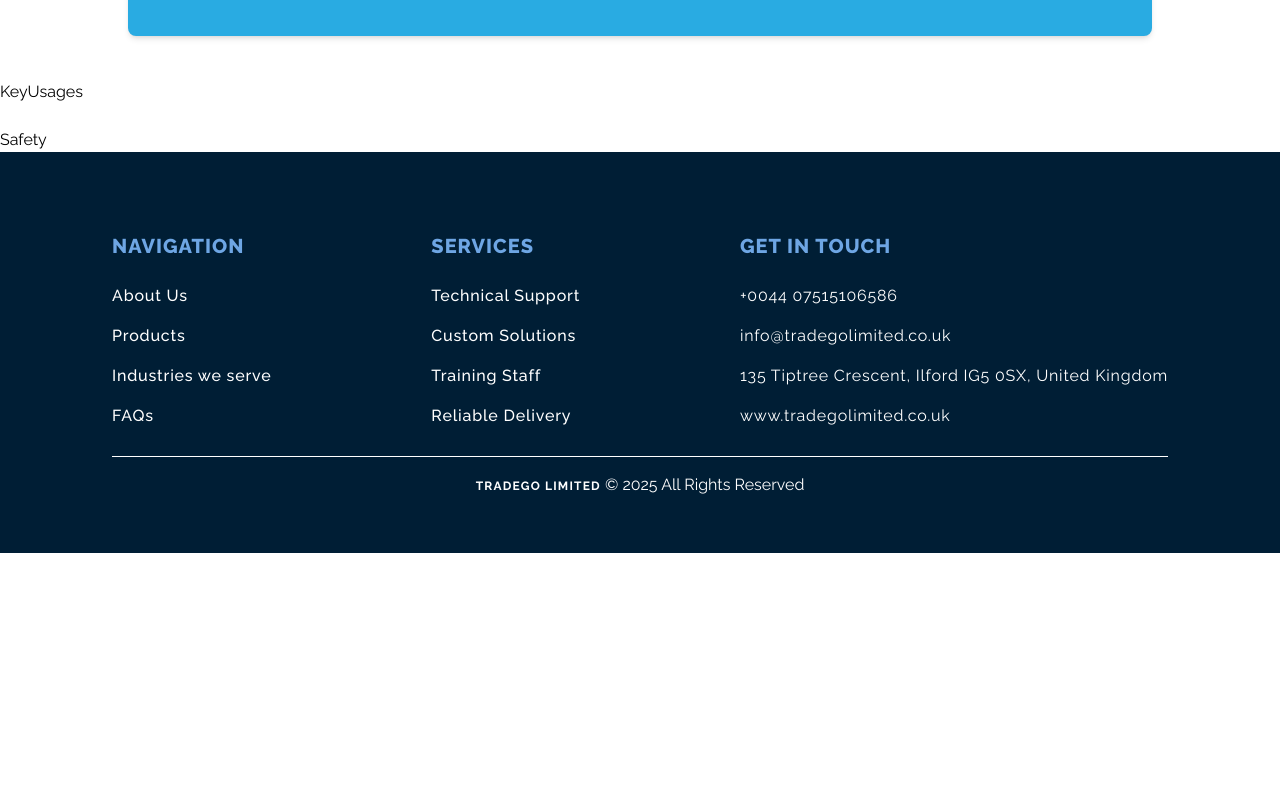
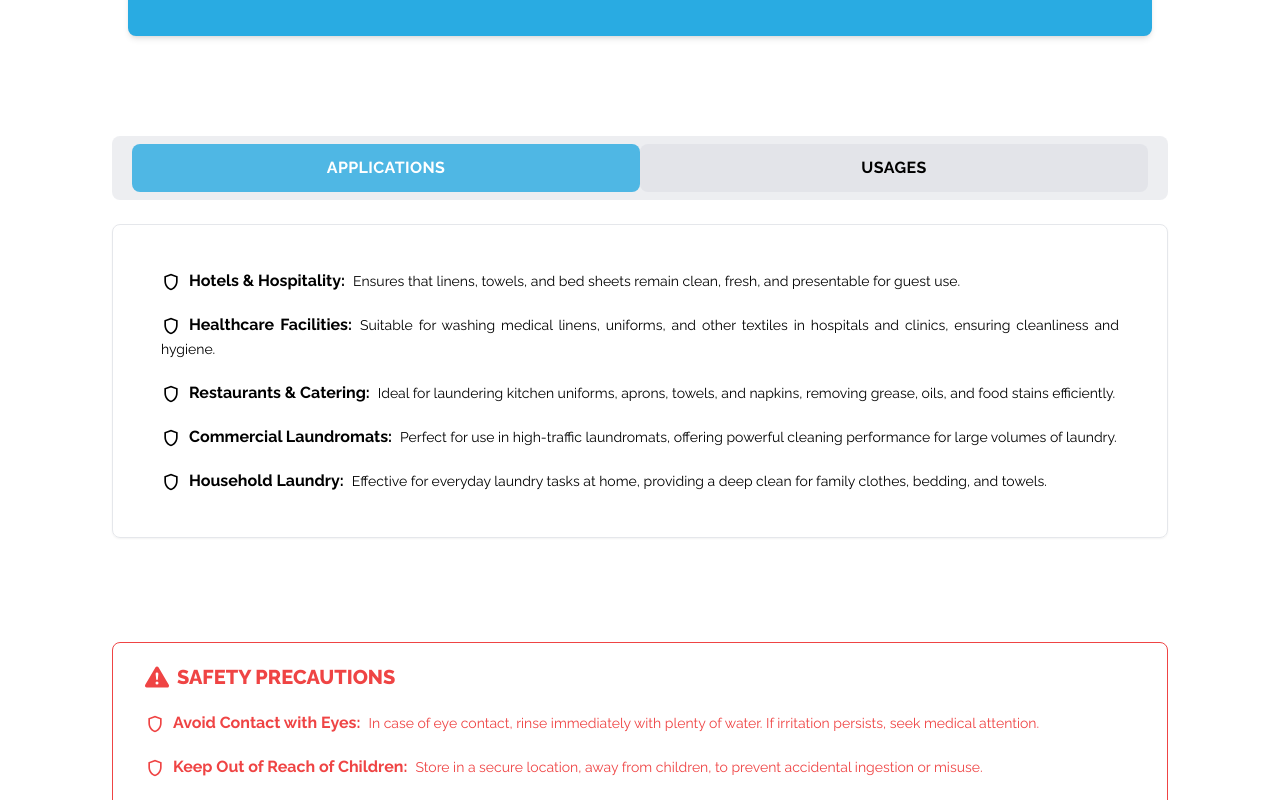
Before and after one commit to Zahidul-Turja/trade-go-limited, a Next.js app: page /products/1 in a window 1280 px wide. Shown: the part 1440-2240 px from the top of the page. Before the commit the page ends 1993 px from the top, so only its background shows below. Built offline with nearby package versions, Linux system fonts and the light colour scheme.

Commit message:
Replace KeyUsages with ApplicationsAndUsages component in ProductDetailsPage; enhance Safety component with detailed safety precautions

```diff
--- a/app/_components/pages/ProductDetailsPage.js
+++ b/app/_components/pages/ProductDetailsPage.js
@@ -6,7 +6,7 @@
 import { products } from "@/app/_data/products";
 import PageHeader from "../PageHeader";
 import KeyFeatures from "../sections/KeyFeatures";
-import KeyUsages from "../sections/KeyUsages";
+import ApplicationsAndUsage from "../sections/ApplicationsAndUsages";
 import Safety from "../sections/Safety";
 
 function ProductDetailsPage() {
@@ -51,7 +51,7 @@
 
       {product.keys && <KeyFeatures features={product.keys} />}
       {product.applications && product.usages && (
-        <KeyUsages
+        <ApplicationsAndUsage
           applications={product.applications}
           usages={product.usages}
         />
--- /dev/null
+++ b/app/_components/sections/ApplicationsAndUsages.js
@@ -0,0 +1,90 @@
+"use client";
+
+import { useState } from "react";
+import { MdOutlineShield } from "react-icons/md";
+
+function ApplicationsAndUsages({ applications, usages }) {
+  const [activeTab, setActiveTab] = useState("applications");
+
+  return (
+    <section className="mx-auto w-full px-5 py-6 md:py-medium lg:px-big">
+      <div className="flex items-center justify-between overflow-hidden rounded-lg bg-gray-300/40 px-5 py-2">
+        <button
+          onClick={() => setActiveTab("applications")}
+          className={`w-full rounded-lg px-4 py-2 text-sm font-bold uppercase tracking-wide transition-all duration-300 md:py-3 md:text-base ${
+            activeTab === "applications"
+              ? "bg-primary/80 text-white"
+              : "bg-gray-300/40"
+          }`}
+        >
+          Applications
+        </button>
+        <button
+          onClick={() => setActiveTab("usages")}
+          className={`w-full rounded-lg px-4 py-2 text-sm font-bold uppercase tracking-wide transition-all duration-300 md:py-3 md:text-base ${
+            activeTab === "usages"
+              ? "bg-primary/80 text-white"
+              : "bg-gray-300/40"
+          }`}
+        >
+          Usages
+        </button>
+      </div>
+
+      {activeTab === "applications" && (
+        <Applications applications={applications} />
+      )}
+      {activeTab === "usages" && <Usages usages={usages} />}
+    </section>
+  );
+}
+
+export default ApplicationsAndUsages;
+
+function Applications({ applications }) {
+  return (
+    <div className="mx-auto mt-6 w-full rounded-lg border border-gray-200 px-small py-6 text-center shadow-sm">
+      {applications.map((app, index) => (
+        <div key={index} className="my-5 text-justify">
+          {Object.entries(app).map(([key, value], i) => (
+            <div key={i} className="">
+              <MdOutlineShield className="inline text-xl" />
+              <span
+                className={`mx-2 text-base font-bold ${isNaN(key) ? "" : "hidden"}`}
+              >
+                {key}:
+              </span>
+              <span className={`text-sm ${isNaN(key) ? "" : "ml-2"}`}>
+                {value}
+              </span>
+            </div>
+          ))}
+        </div>
+      ))}
+    </div>
+  );
+}
+
+function Usages({ usages }) {
+  return (
+    <div className="mx-auto mt-6 w-full rounded-lg border border-gray-200 px-small py-6 text-center shadow-sm">
+      {usages.map((use, index) => (
+        <div key={index} className="my-5 text-justify">
+          {Object.entries(use).map(([key, value], i) => (
+            <div key={i} className="">
+              <MdOutlineShield className="inline text-xl" />
+              <span
+                className={`mx-2 text-base font-bold ${isNaN(key) ? "" : "hidden"}`}
+              >
+                {key}:
+              </span>
+              <span className={`text-sm ${isNaN(key) ? "" : "ml-2"}`}>
+                {value}
+              </span>
+            </div>
+          ))}
+        </div>
+      ))}
+    </div>
+  );
+}
--- a/app/_components/sections/KeyUsages.js
+++ /dev/null
@@ -1,7 +0,0 @@
-"use client";
-
-function KeyUsages({ applications, usages }) {
-  return <section className="mx-auto w-full py-6">KeyUsages</section>;
-}
-
-export default KeyUsages;
--- a/app/_components/sections/Safety.js
+++ b/app/_components/sections/Safety.js
@@ -1,5 +1,34 @@
+import { BsFillExclamationTriangleFill } from "react-icons/bs";
+import { MdOutlineShield } from "react-icons/md";
+import { TbAlertTriangle } from "react-icons/tb";
+
 function Safety({ safety }) {
-  return <section>Safety</section>;
+  return (
+    <section className="mx-auto w-full px-5 py-6 md:pb-big lg:px-big">
+      <div className="rounded-lg border border-red-500 px-8 py-5">
+        <h1 className="tranking-wide mb-2 flex items-center gap-2 text-base font-extrabold uppercase text-red-500 md:mb-4 md:text-xl">
+          <BsFillExclamationTriangleFill className="inline text-2xl text-red-500" />
+          Safety Precautions
+        </h1>
+
+        {safety.map((app, index) => (
+          <div key={index} className="my-5 text-justify text-red-500">
+            {Object.entries(app).map(([key, value], i) => (
+              <div key={i} className="">
+                <MdOutlineShield className="inline text-xl" />
+                <span
+                  className={`mx-2 text-base font-bold ${isNaN(key) ? "" : "hidden"}`}
+                >
+                  {key}:
+                </span>
+                <span className="text-sm">{value}</span>
+              </div>
+            ))}
+          </div>
+        ))}
+      </div>
+    </section>
+  );
 }
 
 export default Safety;
```
